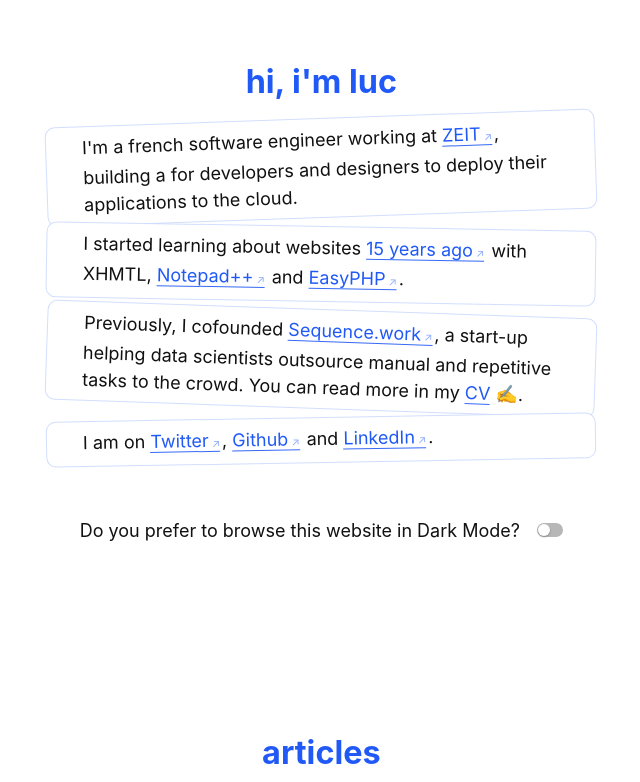
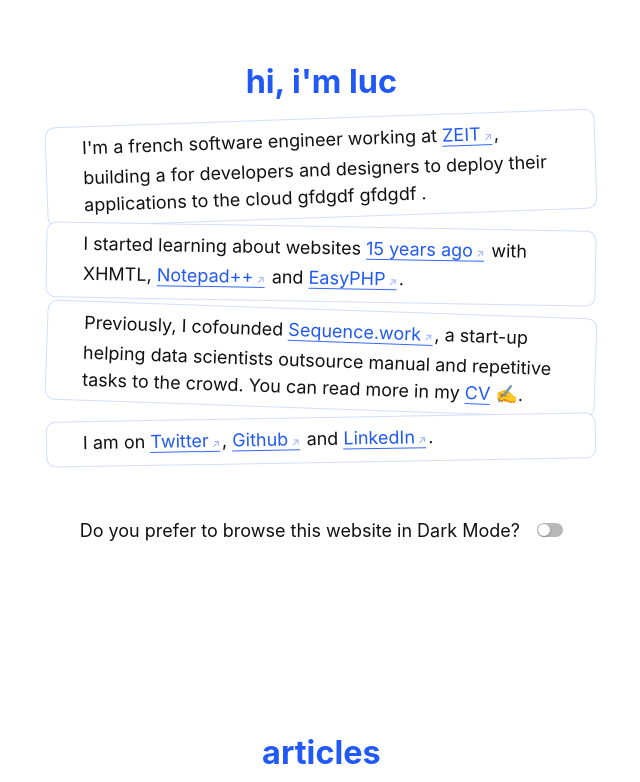
Before and after one commit to lucleray/luc.im, a Next.js app: page / in a window 1280 px wide. Shown: the top 782 px of the page, without its empty margins (56-696 px from the left). Built offline with nearby package versions, Linux system fonts and the light colour scheme; a web font is replaced by a local one.

Commit message:
Update index.js

```diff
--- a/pages/index.js
+++ b/pages/index.js
@@ -12,7 +12,7 @@
     <Card>
       I'm a french software engineer working at{' '}
       <A href="https://zeit.co">ZEIT</A>, building a for developers and
-      designers to deploy their applications to the cloud.
+      designers to deploy their applications to the cloud gfdgdf gfdgdf .
     </Card>
     <Card>
       I started learning about websites{' '}
```
